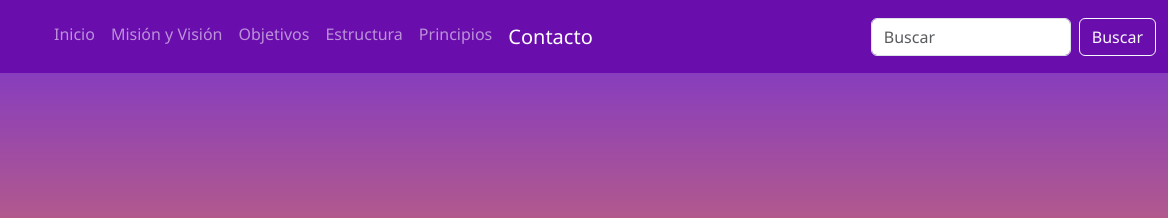
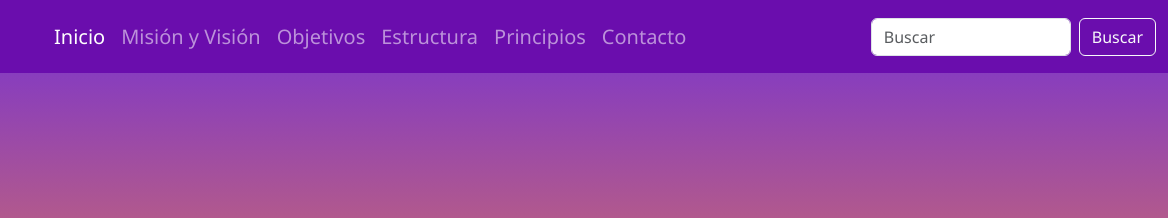
Before and after one commit to alex6j8/Pagina_Ong, a plain HTML site: page contacto.html in a window 1280 px wide. Shown: the top 218 px of the page, 112-1280 px from the left. Drawn offline with nearby package versions, Linux system fonts and the light colour scheme.

Commit message:
Update contacto.html

```diff
--- a/contacto.html
+++ b/contacto.html
@@ -10,7 +10,7 @@
 </head>
 <body>
   <!-- Navbar -->
-  <nav class="navbar navbar-expand-lg navbar-dark bg-morado sticky-top">
+<nav class="navbar navbar-expand-lg navbar-dark bg-morado sticky-top">
     <div class="container-fluid d-flex justify-content-between align-items-center">
       <div class="d-flex align-items-center">
         <div style="background-color:white; padding:8px; border-radius:5px; margin-right:10px;">
@@ -18,17 +18,19 @@
         </div>
         <a class="navbar-brand mb-0 h1 fs-4" href="index.html"></a>
       </div>
+
       <button class="navbar-toggler" type="button" data-bs-toggle="collapse" data-bs-target="#navbarNav">
         <span class="navbar-toggler-icon"></span>
       </button>
+
       <div class="collapse navbar-collapse" id="navbarNav">
         <ul class="navbar-nav me-auto mb-2 mb-lg-0 ms-lg-4">
-          <li class="nav-item"><a class="nav-link" href="index.html">Inicio</a></li>
-          <li class="nav-item"><a class="nav-link" href="mision.html">Misión y Visión</a></li>
-          <li class="nav-item"><a class="nav-link" href="objetivos.html">Objetivos</a></li>
-          <li class="nav-item"><a class="nav-link" href="estructura.html">Estructura</a></li>
-          <li class="nav-item"><a class="nav-link" href="principios.html">Principios</a></li>
-          <li class="nav-item"><a class="nav-link active fs-5" href="#">Contacto</a></li>
+          <li class="nav-item"><a class="nav-link fs-5 active" href="index.html">Inicio</a></li>
+          <li class="nav-item"><a class="nav-link fs-5" href="mision.html">Misión y Visión</a></li>
+          <li class="nav-item"><a class="nav-link fs-5" href="objetivos.html">Objetivos</a></li>
+          <li class="nav-item"><a class="nav-link fs-5" href="estructura.html">Estructura</a></li>
+          <li class="nav-item"><a class="nav-link fs-5" href="principios.html">Principios</a></li>
+          <li class="nav-item"><a class="nav-link fs-5" href="contacto.html">Contacto</a></li>
         </ul>
         <form class="d-flex" role="search">
           <input class="form-control me-2" type="search" placeholder="Buscar" aria-label="Buscar">
```
